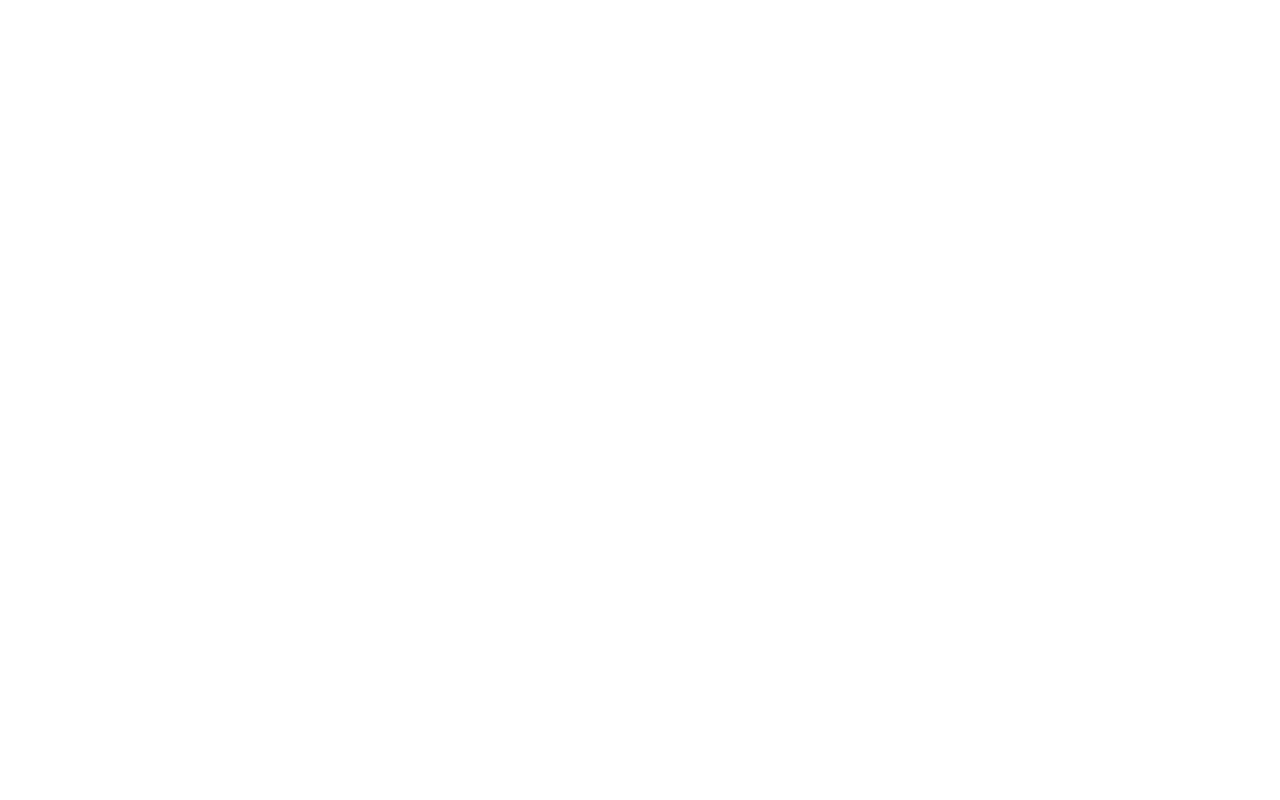
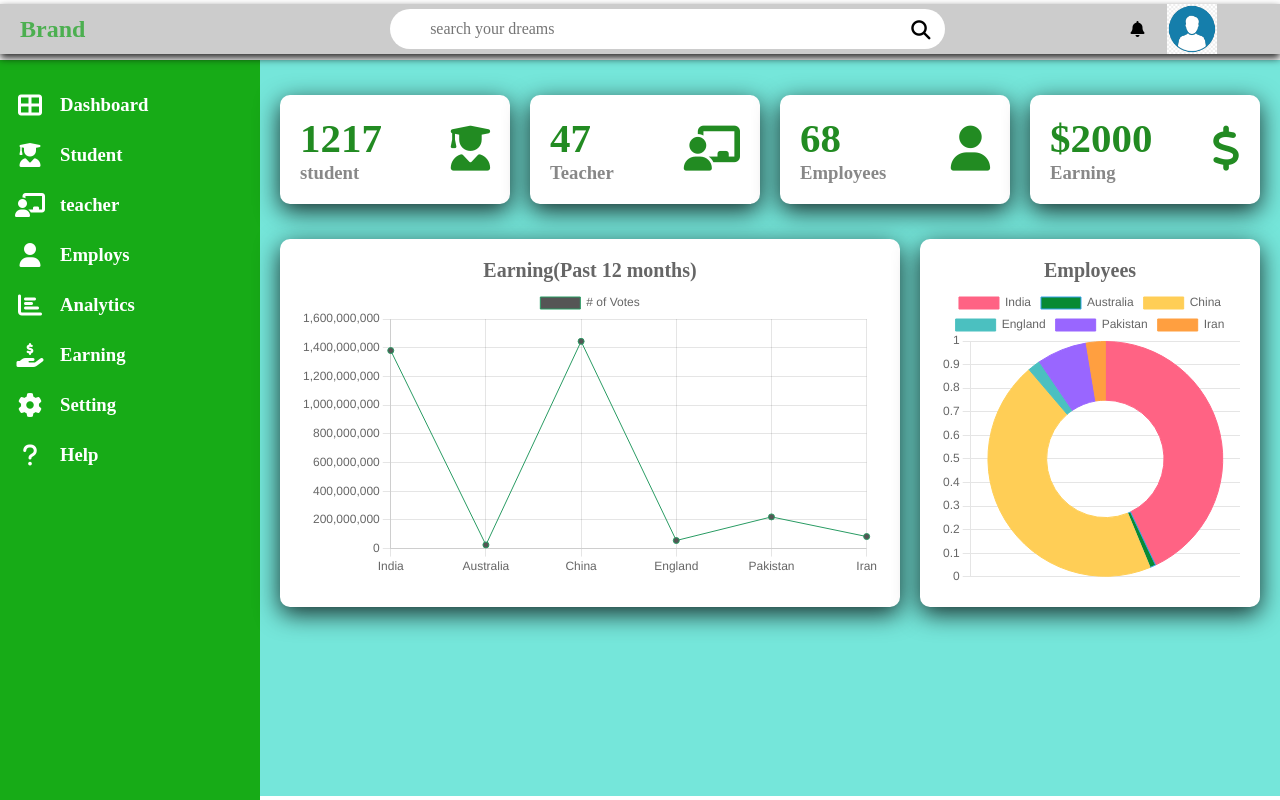
Before and after one commit to madhurendraditya/DashBoard, a plain HTML site: page index.html in a window 1280 px wide. Drawn offline with nearby package versions, Linux system fonts and the light colour scheme.

Commit message:
A common Dashboard project have been created by using html css js and some other site

```diff
--- a/app.js
+++ b/app.js
@@ -0,0 +1,96 @@
+
+var cnt =[];
+var popl =[];
+fetch('data.json')
+    .then(response => response.json()) // Parse the JSON data
+    .then(data => {
+        // Process the data
+        console.log(data);
+    let i =0 ;
+        // Example: Log population of each country
+        data.countries.forEach(country => {
+            console.log(`Country: ${country.country}`);
+            cnt[i]= country.country;
+            console.log(`Total Population: ${country.population.total}`);
+            popl[i++]= country.population.total;
+            console.log(`Women: ${country.population.women}`);
+            console.log(`Men: ${country.population.men}`);
+            console.log(`Children: ${country.population.children}`);
+            console.log(`Older Persons: ${country.population.older_persons}`);
+            console.log(`Age Ranges: ${JSON.stringify(country.population.age_ranges)}`);
+        });
+        // console.log(cnt);
+        const ctx = document.getElementById('lineChart').getContext('2d');
+
+        new Chart(ctx, {
+            type: 'line',
+            data: {
+                labels: cnt,
+                datasets: [{
+                    label: '# of Votes',
+                    data: popl,
+                    backgroundColor: [
+                        'rgba(85,85,85,1)'
+                    ],
+                    borderColor: [
+                        'rgba(41, 155, 99, 1)',
+
+                    ],
+                    borderWidth: 1
+                }]
+            },
+            options: {
+                scales: {
+                    y: {
+                        responsive: true,
+                        beginAtZero: true,
+                    }
+                }
+            }
+        });
+
+
+
+
+        const cgx = document.getElementById('doughnutChart').getContext('2d');
+
+        new Chart(cgx, {
+            type: 'doughnut',
+            data: {
+                labels: cnt,
+                datasets: [{
+                    label: '# of Votes',
+                    data: popl,
+                    backgroundColor: [
+                        'rgba(255, 99, 132, 1)',
+                        'rgb(8,138,51)',
+                        'rgba(255, 206, 86, 1)',
+                        'rgba(75, 192, 192, 1)',
+                        'rgba(153, 102, 255, 1)',
+                        'rgba(255, 159, 64, 1)'
+                    ],
+                    borderColor: [
+                        'rgba(255, 99, 132, 1)',
+                        'rgba(54, 162, 235, 1)',
+                        'rgba(255, 206, 86, 1)',
+                        'rgba(75, 192, 192, 1)',
+                        'rgba(153, 102, 255, 1)',
+                        'rgba(255, 159, 64, 1)'
+                    ],
+                    borderWidth: 1
+                }]
+            },
+            options: {
+                scales: {
+                    y: {
+                        beginAtZero: true,
+                        responsive: true,
+                        maintainAspectRatio:true
+                    }
+                }
+            }
+        });
+    })
+    .catch(error => {
+        console.error('Error fetching the JSON data:', error);
+    });
--- /dev/null
+++ b/data.json
@@ -0,0 +1,106 @@
+{
+  "countries": [
+    {
+      "country": "India",
+      "population": {
+        "total": 1380004385,
+        "women": 662834000,
+        "men": 717170000,
+        "children": 372880000,
+        "older_persons": 139400000,
+        "age_ranges": {
+          "0-14": 372880000,
+          "15-24": 242830000,
+          "25-54": 581876000,
+          "55-64": 116836000,
+          "65+": 139400000
+        }
+      }
+    },
+    {
+      "country": "Australia",
+      "population": {
+        "total": 25687041,
+        "women": 12930000,
+        "men": 12757000,
+        "children": 4700000,
+        "older_persons": 4000000,
+        "age_ranges": {
+          "0-14": 4700000,
+          "15-24": 3200000,
+          "25-54": 13000000,
+          "55-64": 2000000,
+          "65+": 4000000
+        }
+      }
+    },
+    {
+      "country": "China",
+      "population": {
+        "total": 1444216107,
+        "women": 704000000,
+        "men": 740000000,
+        "children": 253000000,
+        "older_persons": 160000000,
+        "age_ranges": {
+          "0-14": 253000000,
+          "15-24": 174000000,
+          "25-54": 730000000,
+          "55-64": 145000000,
+          "65+": 160000000
+        }
+      }
+    },
+    {
+      "country": "England",
+      "population": {
+        "total": 56286961,
+        "women": 28500000,
+        "men": 27800000,
+        "children": 10000000,
+        "older_persons": 11000000,
+        "age_ranges": {
+          "0-14": 10000000,
+          "15-24": 7000000,
+          "25-54": 27000000,
+          "55-64": 7000000,
+          "65+": 11000000
+        }
+      }
+    },
+    {
+      "country": "Pakistan",
+      "population": {
+        "total": 220892331,
+        "women": 108000000,
+        "men": 112000000,
+        "children": 44000000,
+        "older_persons": 16000000,
+        "age_ranges": {
+          "0-14": 44000000,
+          "15-24": 35000000,
+          "25-54": 110000000,
+          "55-64": 15000000,
+          "65+": 16000000
+        }
+      }
+    },
+    {
+      "country": "Iran",
+      "population": {
+        "total": 83992949,
+        "women": 41000000,
+        "men": 43000000,
+        "children": 15000000,
+        "older_persons": 9000000,
+        "age_ranges": {
+          "0-14": 15000000,
+          "15-24": 12000000,
+          "25-54": 44000000,
+          "55-64": 9000000,
+          "65+": 9000000
+        }
+      }
+    }
+  ]
+}
--- a/index.html
+++ b/index.html
@@ -3,9 +3,109 @@
 <head>
     <meta charset="UTF-8">
     <title>DashBoard</title>
+    <link rel="stylesheet" href="style.css">
+<!--    <link rel="stylesheet" href="https://cdnjs.cloudflare.com/ajax/libs/font-awesome/6.5.2/css/all.min.css">-->
+    <link rel="stylesheet" href="https://cdnjs.cloudflare.com/ajax/libs/font-awesome/6.5.2/css/all.min.css" integrity="sha512-SnH5WK+bZxgPHs44uWIX+LLJAJ9/2PkPKZ5QiAj6Ta86w+fsb2TkcmfRyVX3pBnMFcV7oQPJkl9QevSCWr3W6A==" crossorigin="anonymous" referrerpolicy="no-referrer" />
+<!--    <link rel="stylesheet" href="https://cdnjs.cloudflare.com/ajax/libs/font-awesome/6.5.2/css/brands.min.css" integrity="sha512-DJLNx+VLY4aEiEQFjiawXaiceujj5GA7lIY8CHCIGQCBPfsEG0nGz1edb4Jvw1LR7q031zS5PpPqFuPA8ihlRA==" crossorigin="anonymous" referrerpolicy="no-referrer" />-->
 
 </head>
 <body>
+    <div class="container">
+        <div class="topBar">
+            <div class="logo"> <h2>Brand</h2></div>
+            <div class="search">
+                <input type="text" id="search" placeholder="search your dreams"> </input>
+                               <label for="search"> <i class="fa fa-search"></i></label>
+               </div>
+              <i class="fa fa-bell"></i>
+            <div class="user">
+                 <img src="img/png-transparent-user-profile-computer-icons-user-interface-mystique-miscellaneous-user-interface-design-smile-thumbnail.png" alt="logo">
+            </div>
+        </div>
+        <div class="slideBar">
+            <ul>
+                <li><a href="/home"> <i class="fas fa-th-large"></i>  <div><h3>Dashboard</h3></div> </a></li>
+                <li><a href="/">
+                    <i class="fas fa-user-graduate"></i>  <div class="slide-text"><h3>Student</h3></div>
+                </a></li>
+                <li><a href="">
+                    <i class="fas fa-chalkboard-teacher"></i>  <div class="slide-text"> <h3>teacher</h3> </div>
+                </a></li>
+                <li><a href="">
+                    <i class="fas fa-user"></i>  <div class="slide-text"> <h3>Employs</h3></div>
+                </a></li>
+                <li><a href="">
+                    <i class="fas fa-chart-bar"></i>  <div class="slide-text"><h3>Analytics</h3></div>
+                </a></li>
+                <li><a href="">
+                     <i class="fas fa-hand-holding-usd"></i>  <div class="slide-text"><h3>Earning</h3></div>
+                </a></li>
+                <li><a href="">
+                    <i class="fas fa-cog"></i>  <div class="slide-text"><h3>Setting</h3></div>
+                </a></li>
+                <li><a href="">
+                     <i class="fas fa-question"></i>  <div class="slide-text"><h3>Help</h3></div>
+                </a></li>
+            </ul>
+        </div>
+        <div class="main">
+            <div class="cards">
+                <div class="card">
+         <div class="card-container">
+             <div class="number"><h3>1217</h3></div>
+             <div class="card-name"> <h3>student</h3></div>
 
+         </div>
+         <div class="icon-box">
+             <i class="fas fa-user-graduate"></i>
+         </div>
+     </div>
+                <div class="card">
+                    <div class="card-container">
+                        <div class="number"><h3>47</h3></div>
+                        <div class="card-name"> <h3>Teacher</h3></div>
+
+                    </div>
+                    <div class="icon-box">
+                        <i class="fas fa-chalkboard-teacher"></i>
+                    </div>
+                </div>
+                <div class="card">
+                    <div class="card-container">
+                        <div class="number"><h3>68</h3></div>
+                        <div class="card-name"> <h3>Employees</h3></div>
+
+                    </div>
+                    <div class="icon-box">
+                        <i class="fas fa-user"></i>
+                    </div>
+                </div>
+                <div class="card">
+                    <div class="card-container">
+                        <div class="number"><h3>$2000</h3></div>
+                        <div class="card-name"> <h3>Earning</h3> </div>
+
+                    </div>
+                    <div class="icon-box">
+                        <i class="fas fa-dollar-sign"></i>
+                    </div>
+                </div>
+            </div>
+            <div class="charts">
+                 <div class="chart">
+                      <h2> Earning(Past 12 months)</h2>
+                     <canvas id="lineChart"></canvas>
+                   </div>
+                <div class="chart" id="doughnut-chart">
+                      <h2>Employees</h2>
+                    <canvas id="doughnutChart"></canvas>
+                </div>
+            </div>
+        </div>
+    </div>
+
+    <script src="https://cdn.jsdelivr.net/npm/chart.js"></script>
+    <script src="app.js"></script>
+<!--<script src="script.js"> </script>-->
 </body>
 </html>
--- a/style.css
+++ b/style.css
@@ -0,0 +1,225 @@
+*{
+    padding: 0;
+    margin: 0;
+    box-sizing: border-box;
+    font-family: "sans-serif" , "Sans Serif Collection";
+}
+.topBar{
+    position: fixed;
+    width: 100%;
+    background: #cccccc ;
+    box-shadow: 0 4px 8px rgba(0, 0, 0, 0.85);
+    padding: 0 20px;
+    display: grid;
+    grid-template-columns: 2fr 10fr 0.4fr 1fr ;
+    align-items: center;
+    z-index: 1;
+    top:4px;
+}
+.logo h2{
+   /*background: url("img/logopng.png");*/
+    /*background-size: auto;*/
+    color: #4CAF50;
+}
+.search{
+    position: relative;
+    width: 60%;
+    justify-self: center;
+    /*border:  2px solid black;*/
+
+}
+.search input{
+    width: 100%;
+    height: 40px;
+    padding: 0 40px;
+    font-size: 16px;
+      outline: none;
+    border-radius: 20px;
+    border: none    ;
+}
+.search i{
+    position: absolute;
+    right: 15px ;
+    top: 12px;
+    cursor: pointer;
+    font-size: larger;
+    /*background-color: #4CAF50;*/
+}
+.user{
+     position: relative;
+    width: 50px;
+    height: 50px;
+    /*border-radius: 50%;*/
+
+}
+.user img{
+    position: absolute;
+    top: 0;
+    left: 0;
+    height: 100%;
+    width: 100%;
+    object-fit: cover;
+
+}
+.slideBar{
+    position: fixed;
+    top: 60px;
+    width: 260px;
+    background-color: #17ab17;
+    height: calc(100% - 60px);
+    overflow-x: hidden;
+}
+.slideBar ul{
+    margin-top: 20px;
+}
+
+.slideBar ul li {
+    width: 100%;
+    list-style: none;
+    line-height: 50px;
+}
+.slideBar ul li a{
+    width: 100%;
+    text-decoration: none;
+    color:  white;
+    display: flex;
+    align-items: center;
+
+}
+.slideBar ul li a i{
+    min-width: 60px;
+    font-size: 24px;
+    text-align: center;
+}
+.slide-text h3{
+    word-spacing: 3px;
+}
+/*  main styling  */
+
+.main{
+    position: absolute;
+    top: 60px;
+    width: calc(100% - 260px);
+    left: 260px;
+    min-height: calc(100vh - 64px);
+    background: #75E6DA;
+}
+
+.cards{
+    width: 100%;
+    padding:  35px 20px;
+    display: grid;
+    grid-template-columns: repeat(4,1fr);
+    grid-gap: 20px;
+}
+.cards .card{
+    padding: 20px;
+    display: flex;
+    align-items: center;
+    justify-content: space-between;
+    background: white;
+    border-radius: 10px;
+    box-shadow: 0 7px 25px 0 rgba(0,0,0,0.8) ;
+}
+.number {
+    font-size: 35px;
+    font-weight: 500;
+    color: forestgreen;
+}
+.card-name{
+    color: #888;
+    font-weight: 600;
+
+}
+.icon-box{
+    font-size: 45px;
+    color:forestgreen ;
+}
+.charts {
+    display: grid;
+    grid-template-columns: 2fr 1fr ;
+    grid-gap: 20px;
+    width: 100%;
+    padding: 20px;
+    padding-top:0 ;
+}
+
+.chart{
+    background: #fff;
+    padding: 20px;
+    border-radius: 10px;
+    box-shadow: 0 7px 25px 0 rgba(0,0,0,0.8) ;
+    width: 100%;
+}
+.chart h2{
+    margin-bottom: 5px ;
+    font-size: 20px;
+    text-align: center;
+    color: #666;
+}
+
+@media (max-width: 1115px) {
+    .slideBar{
+        width: 60px;
+
+    }
+    .main{
+   left: 60px;
+        width: calc(100% - 60px);
+
+    }
+}
+@media (max-width: 880px){
+    .cards{
+
+        grid-template-columns: repeat(2,1fr);
+
+    }
+    .charts{
+        grid-template-columns: 1fr;
+    }
+
+    #doughnut-chart{
+        padding: 50px;
+    }
+    #doughnutChart{
+        padding: 50px;
+    }
+}
+
+@media (max-width: 500px){
+    .topBar{
+        grid-template-columns: 1fr 5fr 0.45fr 1fr;
+    }
+    .cards{
+
+        grid-template-columns: 1fr;
+
+    }
+    .logo h2{
+        font-size: 20px;
+    }
+    .search{
+        width: 80%;
+    }
+    .search input{
+        padding: 0 20px;
+    }
+    .fa-bell{
+        margin-right: 5px;
+    }
+    .user{
+        width: 40px;
+        height: 40px;
+    }
+
+    .charts{
+        grid-template-columns: 1fr;
+    }
+    #doughnut-chart{
+        padding: 10px;
+    }
+    #doughnutChart{
+        padding: 0;
+    }
+}
```
Also changed, not shown: script.js (added, +20 -0 lines), img/logopng.png (added), img/png-transparent-user-profile-computer-icons-user-interface-mystique-miscellaneous-user-interface-design-smile-thumbnail.png (added).
